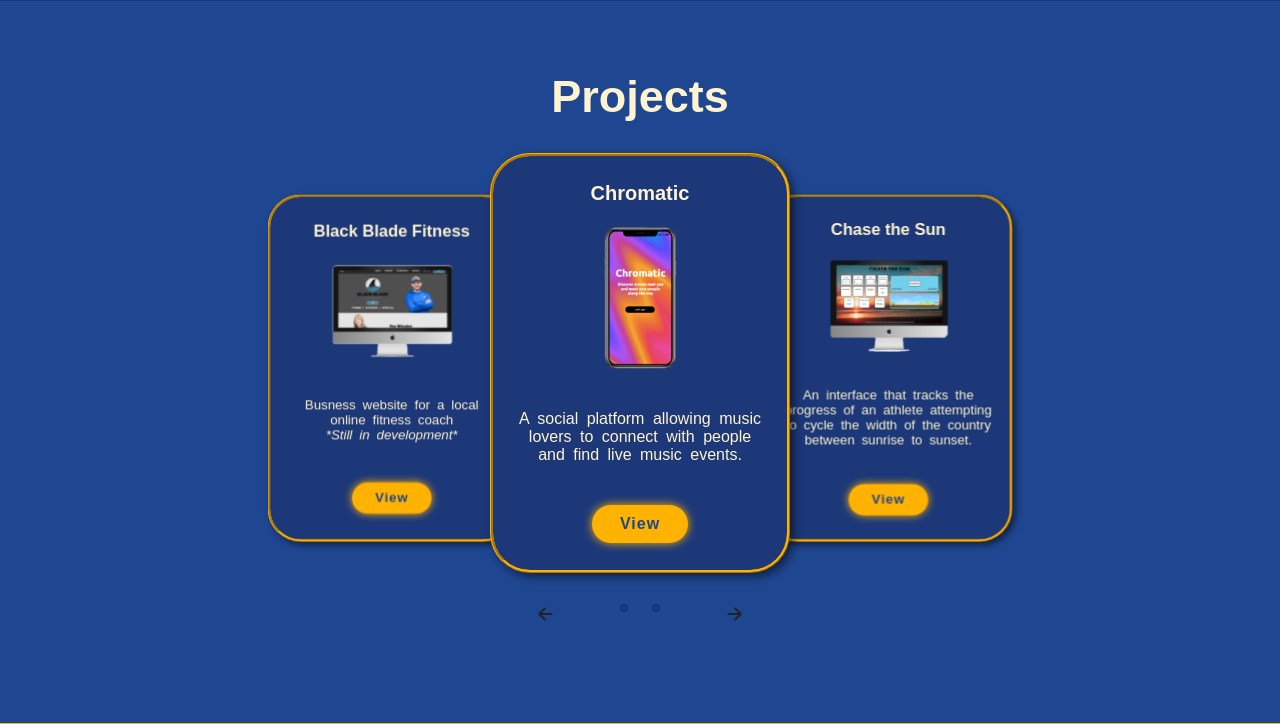
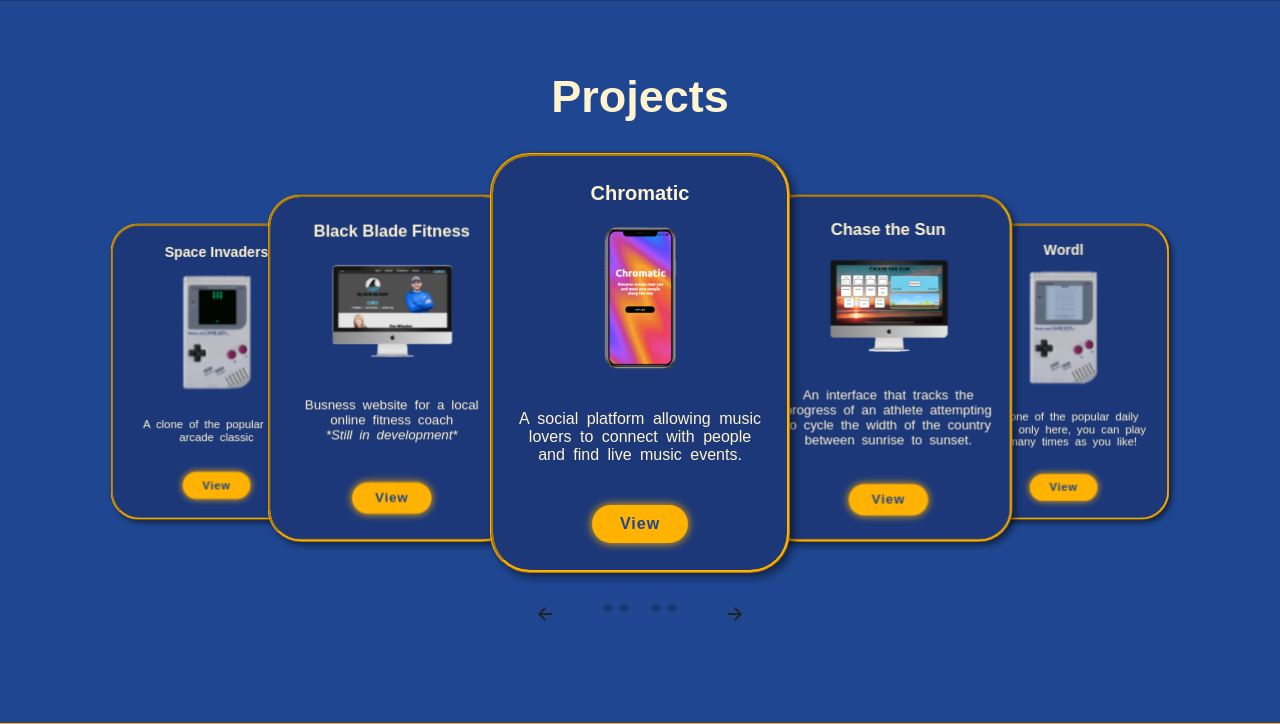
Before and after one commit to AlexDelasalle/alex-delasalle-portfolio, a PHP site: page / in a window 1280 px wide. Shown: the part 1401-2125 px from the top of the page. Run offline with PHP 8.4, Linux system fonts and the light colour scheme; some web fonts are replaced.

Commit message:
World and Space INvaders are back

```diff
--- a/css/style.css
+++ b/css/style.css
@@ -808,3 +808,8 @@ border-radius: 10px;
   height: auto;
   width: 25%;
 }
+
+.project-picture-gameboy {
+  height: auto;
+  width: 35%;
+}
--- a/index.html
+++ b/index.html
@@ -200,6 +200,14 @@
           <div class="swiper-wrapper">
             <!-- Slide-start -->
             <div class="swiper-slide tranding-slide">
+              <h4>Space Invaders</h4>
+              <img src="images/space-invaders.png" alt="" class="project-picture-gameboy">
+              <p> A clone of the popular 70's arcade classic</p>
+              <a href="https://jagged-mica-gigantspinosaurus.glitch.me" target="_blank" class="btn">View</a>
+            </div>
+            <!-- Slide-end -->
+            <!-- Slide-start -->
+            <div class="swiper-slide tranding-slide">
               <h4>Black Blade Fitness</h4>
               <img src="images/Mac-BB.png" alt="" class="project-picture-mac">
               <p>Busness website for a local online fitness coach <br><em> *Still in development* </em></p>
@@ -220,6 +228,14 @@
               <img src="images/Mac-CTS.png" alt="" class="project-picture-mac">
               <p> An interface that tracks the progress of an athlete attempting to cycle the width of the country between sunrise to sunset.</p>
               <a href="https://chase-the-sun-data.herokuapp.com" target="_blank" class="btn">View</a>
+            </div>
+            <!-- Slide-end -->
+            <!-- Slide-start -->
+            <div class="swiper-slide tranding-slide">
+              <h4>Wordl</h4>
+              <img src="images/wordl.png" alt="" class="project-picture-gameboy">
+              <p> A clone of the popular daily game, only here, you can play as many times as you like!</p>
+              <a href="https://canyon-habitual-crabapple.glitch.me" target="_blank" class="btn">View</a>
             </div>
             <!-- Slide-end -->
           </div>
--- a/javascript/script.js
+++ b/javascript/script.js
@@ -81,7 +81,7 @@ var TrandingSlider = new Swiper('.tranding-slider', {
   loop: false,
   allowTouchMove: true,
   slidesPerView: 'auto',
-  initialSlide: 1,
+  initialSlide: 2,
   coverflowEffect: {
     rotate: 0,
     stretch: 0,
```
Also changed, not shown: images/space-invaders.png (added), images/wordl.png, images/wordle.png (added).
